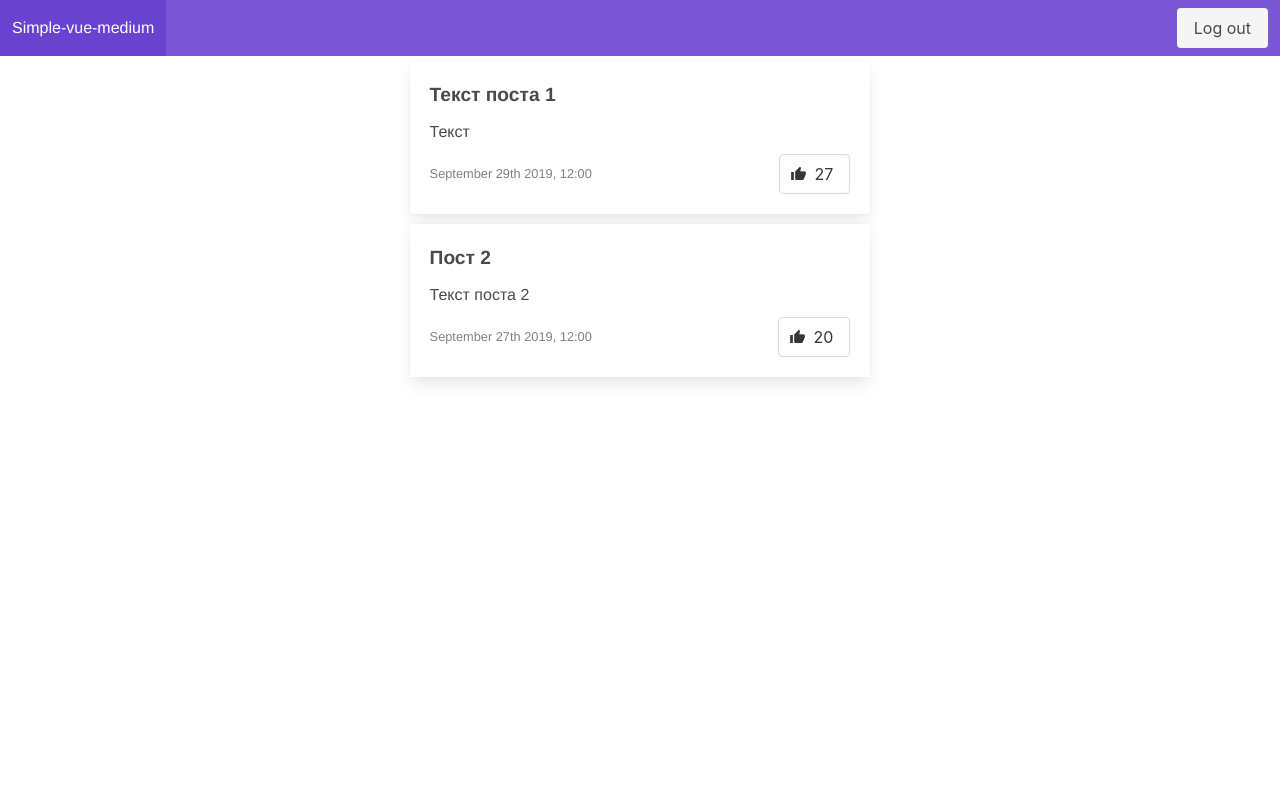
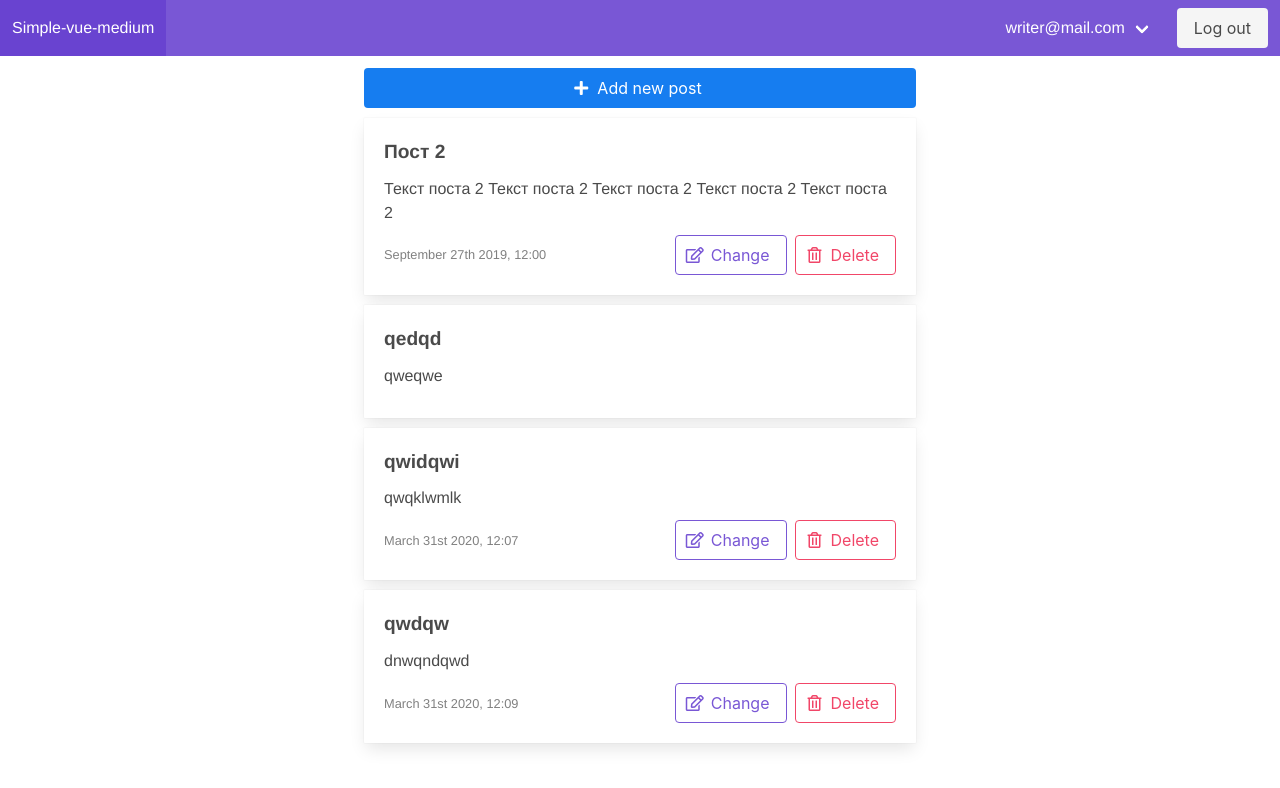
Before and after one commit to Alekcy/simple-medium-vue, a Vue app: page / in a window 1280 px wide. Shown: the top 788 px of the page. Built offline with nearby package versions, Linux system fonts and the light colour scheme; data requests are answered from the project's data file.

Commit message:
create/update posts

```diff
--- a/fakeServerData/db.json
+++ b/fakeServerData/db.json
@@ -11,26 +11,49 @@
       "login": "reader@mail.com",
       "password": 123456,
       "role": "reader"
+    },
+    {
+      "id": 3,
+      "login": "writer2@mail.com",
+      "password": 123456,
+      "role": "writer"
     }
   ],
   "posts": [
     {
-      "id": 1,
-      "title": "Текст поста 1",
-      "description": "Текст",
-      "claps": 27,
-      "createdAt": "2019-09-29T00:00:00.000Z",
-      "updateAt": "2019-09-29T00:00:00.000Z",
-      "userId": 1
-    },
-    {
       "id": 2,
       "title": "Пост 2",
-      "description": "Текст поста 2",
+      "description": "Текст поста 2 Текст поста 2 Текст поста 2\nТекст поста 2 Текст поста 2",
       "claps": 20,
       "createdAt": "2019-09-27T00:00:00.000Z",
       "updateAt": "2019-09-27T00:00:00.000Z",
-      "userId": 1
+      "userId": 1,
+      "content": "<span style=\"font-weight: bold;\">sdweedwfw</span>"
+    },
+    {
+      "title": "qedqd",
+      "description": "qweqwe",
+      "content": "",
+      "id": 3
+    },
+    {
+      "title": "qwidqwi",
+      "description": "qwqklwmlk",
+      "content": "wqnqkwd",
+      "userId": 1,
+      "createdAt": 1585656479602,
+      "updateAt": 1585656479602,
+      "id": 4
+    },
+    {
+      "title": "qwdqw",
+      "description": "dnwqndqwd",
+      "content": "",
+      "userId": 1,
+      "createdAt": "2020-03-31T12:09:56.356Z",
+      "updateAt": "2020-03-31T12:09:56.356Z",
+      "claps": 0,
+      "id": 5
     }
   ]
 }
--- a/package.json
+++ b/package.json
@@ -12,6 +12,7 @@
     "moment": "^2.24.0",
     "vue": "^2.6.11",
     "vue-router": "^3.1.5",
+    "vueditor": "^0.3.1",
     "vuex": "^3.1.2"
   },
   "devDependencies": {
--- a/src/components/NavBar.vue
+++ b/src/components/NavBar.vue
@@ -30,10 +30,11 @@ export default {
       return this.$store.state.userIsAuth
     },
     userName() {
-      return this.$store.state.userName
+      console.log(this.$store.state)
+      return this.$store.state.user && this.$store.state.user.login
     },
     role() {
-      return this.$store.state.userRole
+      return this.$store.state.user && this.$store.state.user.role
     }
   },
   methods: {
--- a/src/components/PostCard.vue
+++ b/src/components/PostCard.vue
@@ -11,9 +11,23 @@
         {{ date }}
       </div>
       <div class="level-right" v-if="userIsAuth">
-        <b-button v-if="userRole === 'reader'" v-on:click="onClapClick" icon-pack="mdi" icon-left="thumb-up">
+        <b-button
+           v-if="userRole === 'reader'"
+           type="is-primary"
+           v-on:click="onClapClick"
+           icon-pack="mdi"
+           icon-left="thumb-up"
+        >
           {{ claps }}
         </b-button>
+        <div class="buttons" v-if="userRole === 'writer' && userId === post.userId">
+          <b-button v-on:click="onChangeClick" outlined type="is-primary" icon-pack="far" icon-left="edit">
+            Change
+          </b-button>
+          <b-button v-on:click="onDeleteConfirm" outlined type="is-danger" icon-pack="far" icon-left="trash-alt">
+            Delete
+          </b-button>
+        </div>
       </div>
     </div>
   </div>
@@ -41,11 +55,17 @@ export default {
       return this.$store.state.userIsAuth
     },
     userRole() {
-      return this.$store.state.userRole
+      return this.$store.state.user && this.$store.state.user.role
+    },
+    userId() {
+      return this.$store.state.user && this.$store.state.user.id
     }
   },
   methods: {
-    onClapClick: function () {
+    onChangeClick() {
+      this.$router.push(`/post/change/${this.post.id}`)
+    },
+    onClapClick() {
       fetch(`${apiUrl}/posts/${this.post.id}`, {
         method: 'PATCH',
         headers: {
@@ -60,6 +80,20 @@ export default {
           this.claps++;
         }
       }));
+    },
+    onDeleteConfirm() {
+      this.$buefy.dialog.confirm({
+        title: 'Deleting post',
+        message: 'Are you sure you want to <b>delete</b> your post?',
+        confirmText: 'Delete',
+        type: 'is-danger',
+        hasIcon: true,
+        onConfirm: () => this.deletePost()
+      })
+    },
+    deletePost() {
+      fetch(`${apiUrl}/posts/${this.post.id}`, {method: 'DELETE'})
+      .then(() => this.$buefy.toast.open('Post deleted'))
     }
   }
 }
@@ -67,8 +101,9 @@ export default {
 
 <style>
 .post-card {
-  margin: 5px;
+  margin: 10px 0;
   border-radius: 1px;
+  width: 100%;
 }
 .post-title {
   font-weight: bold;
@@ -83,19 +118,5 @@ export default {
   font-size: 0.8rem;
   color: gray;
 }
-@media (min-width: 1200px) {
-  .post-card {
-    width: 40%;
-  }
-}
-@media (min-width: 800px) and (max-width: 1200px) {
-  .post-card {
-    width: 60%;
-  }
-}
-@media (max-width: 800px) {
-  .post-card {
-    width: 100%;
-  }
-}
+
 </style>
--- a/src/store/index.js
+++ b/src/store/index.js
@@ -6,30 +6,29 @@ Vue.use(Vuex)
 export default new Vuex.Store({
   state: {
     userIsAuth: true,
-    userRole: 'reader',
-    userName: null,
+    user: {
+      "id": 1,
+      "login": "writer@mail.com",
+      "password": 123456,
+      "role": "writer"
+    },
   },
   mutations: {
     setUserIsAuth(state, isAuth) {
       state.userIsAuth = isAuth
     },
-    setUserRole(state, role) {
-      state.userRole = role
+    setUser(state, user) {
+      state.user = user
     },
-    setUserName(state, userName) {
-      state.userName = userName
-    }
   },
   actions: {
     login ({ commit }, payload) {
       commit('setUserIsAuth', true)
-      commit('setUserRole', payload.role)
-      commit('setUserName', payload.userName)
+      commit('setUser', payload)
     },
     logout ({ commit }) {
       commit('setUserIsAuth', false)
-      commit('setUserRole', null)
-      commit('setUserName', null)
+      commit('setUser', null)
     },
   },
   modules: {
--- /dev/null
+++ b/src/views/CreateChangePost.vue
@@ -0,0 +1,188 @@
+<template>
+  <div v-if="error">
+    <div class="error">{{error}}</div>
+  </div>
+  <div v-else>
+    <div class="container">
+      <div class="columns">
+        <div class="column is-two-third-desktop is-two-thirds-tablet is-full">
+          <div class="post-id" v-if="id">Change post: {{id}}</div>
+          <b-field
+            label="Title"
+            v-bind:type="{'is-danger': titleError !== null}"
+            :message="titleError"
+          >
+            <b-input type="text" v-model="postData.title" />
+          </b-field>
+          <b-field
+            label="Description"
+            v-bind:type="{'is-danger': descriptionError !== null}"
+            :message="descriptionError"
+          >
+           <b-input maxlength="150" type="textarea" v-model="postData.description" />
+          </b-field>
+          <div id="editorContainer" />
+          <div class="level">
+            <div class="level-left">
+              <b-button v-on:click="savePost" expanded type="is-primary save-button">Save</b-button>
+            </div>
+            <div class="level-right" v-if="type === 'change'">
+              <b-button v-on:click="onDeleteConfirm" type="is-danger">Delete</b-button>
+            </div>
+          </div>
+        </div>
+      </div>
+    </div>
+  </div>
+</template>
+
+<script>
+import { createEditor } from 'vueditor'
+import { apiUrl } from '@/apiConfig.js'
+import 'vueditor/dist/style/vueditor.min.css'
+import moment from 'moment'
+
+export default {
+  name: 'CreateChangePost',
+  props: ['id'],
+  data () {
+    return {
+      postData: {
+        title: '',
+        description: '',
+        content: ''
+      },
+      error: null,
+      editor: null,
+      type: 'create',
+      titleError: null,
+      descriptionError: null,
+    }
+  },
+  mounted () {
+    this.createEditor();
+    if (this.id) {
+      this.type = 'change';
+      this.loadPost();
+    };
+  },
+  methods: {
+    createEditor() {
+      this.editor = createEditor('#editorContainer', {
+         toolbar: [
+           'removeFormat', 'undo', '|', 'elements', 'fontSize', 'foreColor', 'backColor', 'divider',
+           'bold', 'italic', 'underline', 'strikeThrough', 'links', 'divider', 'subscript', 'superscript',
+           'divider', 'justifyLeft', 'justifyCenter', 'justifyRight', 'justifyFull', '|', 'indent', 'outdent',
+           'insertOrderedList', 'insertUnorderedList'
+         ],
+         uploadUrl: '',
+         id: '',
+         classList: []
+      });
+    },
+    loadPost() {
+      fetch(`${apiUrl}/posts/${this.id}`)
+        .then(response => {
+          if (response.status === 200) {
+            response.json().then(data => {
+              this.postData = data
+              if (data.content) this.editor.setContent(data.content)
+            })
+          } else {
+            this.error = `Unexpected error: status ${response.status}`
+          }
+        })
+        .catch(() => {
+          this.error = 'Unexpected error'
+        })
+    },
+    savePost() {
+      if (this.validateForm()) {
+        if (this.type === 'create') {
+          fetch(`${apiUrl}/posts`, {
+            method: 'POST',
+            headers: {
+              'Content-Type': 'application/json'
+            },
+            body: JSON.stringify({
+              ...this.postData,
+              content: this.editor.getContent(),
+              userId: this.$store.state.user.id,
+              createdAt: moment(),
+              updatedAt: moment(),
+              claps: 0,
+            })
+          })
+        } else if (this.type === 'change' && this.postData.id) {
+          fetch(`${apiUrl}/posts/${this.postData.id}`, {
+            method: 'PATCH',
+            headers: {
+              'Content-Type': 'application/json'
+            },
+            body: JSON.stringify({
+              ...this.postData,
+              content: this.editor.getContent(),
+              updatedAt: moment(),
+            })
+          })
+        }
+      }
+    },
+    validateForm () {
+      let isValid = true;
+      this.titleError = null;
+      this.descriptionError = null;
+      if (this.postData.title === '') {
+        isValid = false;
+        this.titleError = 'The field must not be empty';
+      }
+      if (this.postData.description === '') {
+        isValid = false;
+        this.descriptionError = 'The field must not be empty';
+      }
+      return isValid;
+    },
+    onDeleteConfirm() {
+      this.$buefy.dialog.confirm({
+        title: 'Deleting post',
+        message: 'Are you sure you want to <b>delete</b> your post?',
+        confirmText: 'Delete',
+        type: 'is-danger',
+        hasIcon: true,
+        onConfirm: () => this.deletePost()
+      })
+    },
+    deletePost() {
+      fetch(`${apiUrl}/posts/${this.id}`, {method: 'DELETE'})
+      .then(() => {
+        this.$buefy.toast.open('Post deleted')
+        this.$router.push('/')
+      })
+    }
+  }
+}
+</script>
+
+<style scoped>
+  .level {
+    margin: 20px 0;
+  }
+  .columns {
+    text-align: left;
+    justify-content: center;
+    margin: 0;
+  }
+  .error {
+    font-size: 2rem;
+    font-weight: bold;
+    margin-top: 100px;
+  }
+  .post-id {
+    margin: 20px 0;
+    font-size: 1.5rem;
+    font-weight: bold;
+  }
+  .save-button {
+    width: 300px;
+  }
+</style>
--- a/src/views/LoginPage.vue
+++ b/src/views/LoginPage.vue
@@ -2,33 +2,25 @@
   <div class="container">
     <div class="columns">
       <div class="column is-one-third-desktop is-two-thirds-tablet is-full login-form">
-        <div class="field">
-          <label class="label">Username (email)</label>
-          <div class="control">
-            <input
-              class="input"
-              v-bind:class="{'is-danger': emailError !== null}"
-              type="text"
-              placeholder="Text input"
-              v-model="email"
-            >
-          </div>
-          <p v-if="emailError" class="help is-danger">{{emailError}}</p>
+          <b-field
+            label="Username (email)"
+            v-bind:type="{'is-danger': emailError !== null}"
+            :message="emailError"
+          >
+             <b-input type="email" v-model="email">
+             </b-input>
+         </b-field>
+         <b-field
+           label="Password"
+           v-bind:type="{'is-danger': passwordError !== null}"
+           :message="passwordError"
+         >
+            <b-input type="password" v-model="password">
+            </b-input>
+        </b-field>
+        <div class="login-button-container">
+          <b-button v-on:click="login" expanded type="is-primary login-button">Log In</b-button>
         </div>
-        <div class="field">
-          <label class="label">Password</label>
-          <div class="control">
-            <input
-              class="input"
-              v-model="password"
-              v-bind:class="{'is-danger': passwordError !== null}"
-              type="password"
-              placeholder="password"
-            >
-          </div>
-          <p v-if="passwordError" class="help is-danger">{{passwordError}}</p>
-        </div>
-        <button v-on:click="login" class="button is-primary">Log In</button>
       </div>
     </div>
   </div>
@@ -54,21 +46,18 @@ export default {
     }
   },
   methods: {
-    login: function () {
+    login () {
       if (this.validateForm()) {
         fetch(`${apiUrl}/users?login=${this.email}`)
           .then(response => response.json().then(data => {
             if (this.validateUsersResponse(data)) {
-              this.$store.dispatch('login', {
-                role: data[0].role,
-                userName: data[0].login,
-              })
+              this.$store.dispatch('login', data[0])
               this.$router.push('/')
             }
           }))
       }
     },
-    validateForm: function () {
+    validateForm () {
       let isValid = true;
       this.emailError = null;
       this.passwordError = null;
@@ -87,7 +76,7 @@ export default {
       }
       return isValid;
     },
-    validateUsersResponse: function (data) {
+    validateUsersResponse (data) {
       let isValid = true;
       if (!data || data.length === 0) {
         isValid = false;
@@ -113,4 +102,7 @@ export default {
   margin: 0;
   justify-content: center;
 }
+.login-button-container {
+  text-align: center;
+}
 </style>
--- a/src/views/MainPage.vue
+++ b/src/views/MainPage.vue
@@ -1,7 +1,23 @@
 <template>
   <div class="container">
+    <div class="columns main-page">
+      <div class="column is-half-desktop is-two-thirds-tablet is-full">
+        <router-link to="/post/create">
+          <b-button
+            v-if="userIsAuth && userRole === 'writer'"
+            class="new-post-button"
+            type="is-info"
+            icon-pack="fas"
+            icon-left="plus"
+            expanded
+          >
+            Add new post
+          </b-button>
+        </router-link>
         <div class="posts-container" v-for="post in posts">
           <post-card v-bind:post="post" />
+        </div>
+      </div>
     </div>
   </div>
 </template>
@@ -12,6 +28,14 @@ import PostCard from '@/components/PostCard'
 
 export default {
   name: 'MainPage',
+  computed: {
+    userIsAuth() {
+      return this.$store.state.userIsAuth
+    },
+    userRole() {
+      return this.$store.state.user && this.$store.state.user.role
+    },
+  },
   data () {
     return {
       posts: [],
@@ -20,7 +44,11 @@ export default {
   components: {
     PostCard
   },
-  mounted () {
+  mounted() {
+    this.loadPosts()
+  },
+  methods: {
+    loadPosts() {
       fetch(`${apiUrl}/posts`)
         .then(response => {
           const res = response.json().then(data => {
@@ -29,13 +57,16 @@ export default {
             }
           });
         })
-  },
+    }
+  }
 }
 </script>
 
 <style scoped>
-.posts-container {
+.main-page {
+  margin: 0;
   display: flex;
   justify-content: center;
 }
+
 </style>
```
Also changed, not shown: src/router/index.js (+15 -3 lines), 1 other file (tests, documents, lock files or other folders). Lines whose indentation alone changed are shown as unchanged.
